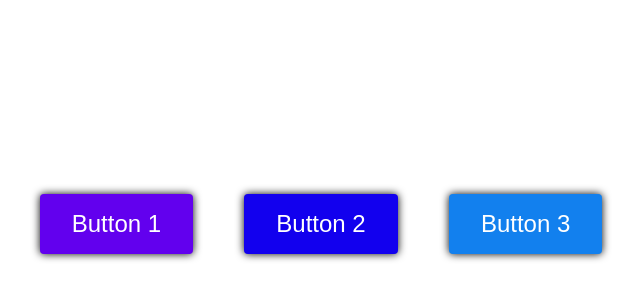
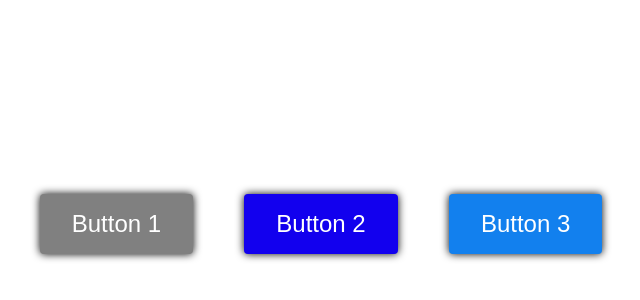
Before and after one commit to joeappleton18/interaction, a React (Create React App) app: page /week-3 in a window 1280 px wide. Shown: the part 176-476 px from the top of the page, without its empty margins (319-959 px from the left). Built offline with nearby package versions, Linux system fonts and the light colour scheme.

Commit message:
week three session

```diff
--- a/src/Components/Week3/index.js
+++ b/src/Components/Week3/index.js
@@ -17,19 +17,27 @@ const StyledButton = styled.button`
   border: 0;
   border-radius: 0.25rem;
   box-shadow: 0 0 0.5rem rgba(0, 0, 0.3);
-  cursor: pointer;
+  cursor: ${(props) => (props.disabled ? "not-allowed" : "pointer")};
   margin: 2%;
 `;
 
 const Button = (props) => {
-  const { children, color } = props;
-  return <StyledButton color={color}> {children} </StyledButton>;
+  const { children, color, disabled } = props;
+  return (
+    <StyledButton color={disabled ? "grey" : color} disabled={disabled}>
+      {" "}
+      {children}{" "}
+    </StyledButton>
+  );
 };
 
 const Week3 = () => {
   return (
     <StyledWrapper>
-      <Button color="#6200ee"> Button 1 </Button>
+      <Button color="#6200ee" disabled={true}>
+        {" "}
+        Button 1{" "}
+      </Button>
       <Button color="#1200ee"> Button 2 </Button>
       <Button color="#1280ee"> Button 3 </Button>
     </StyledWrapper>
```
